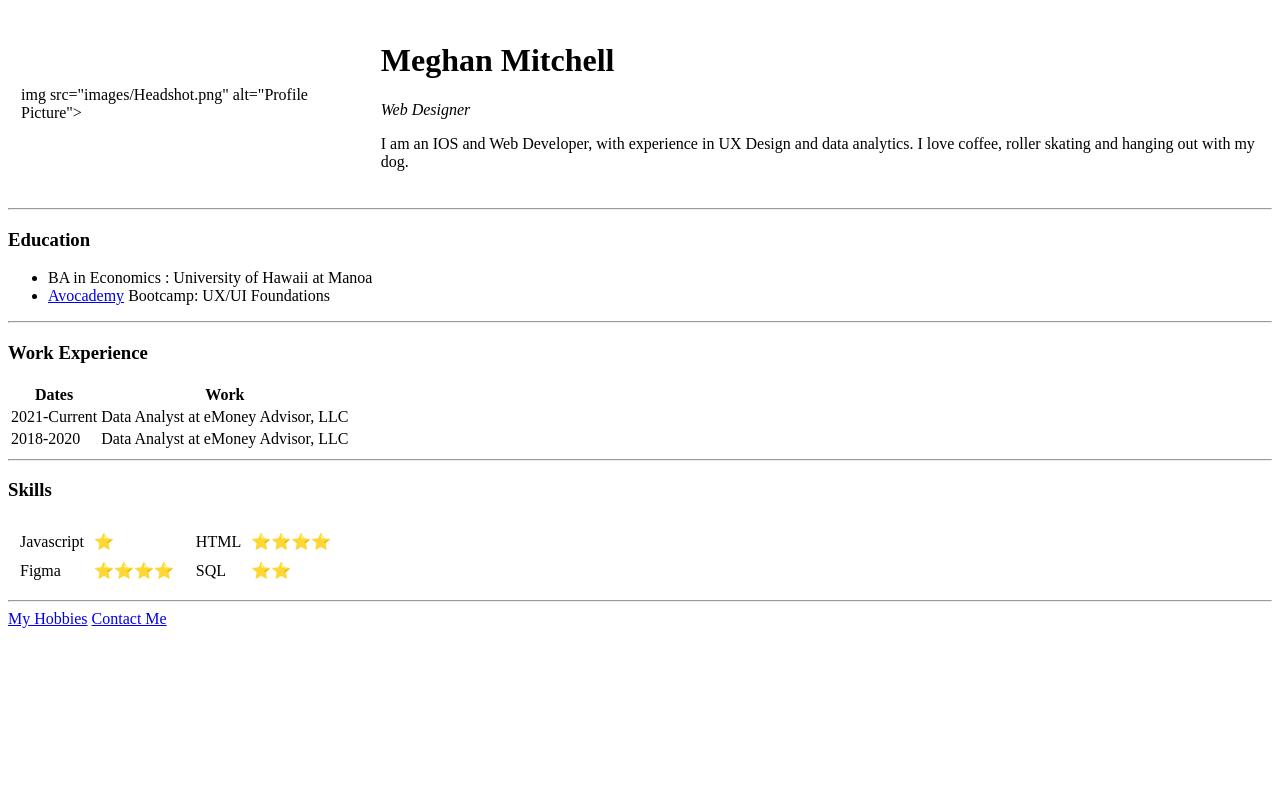
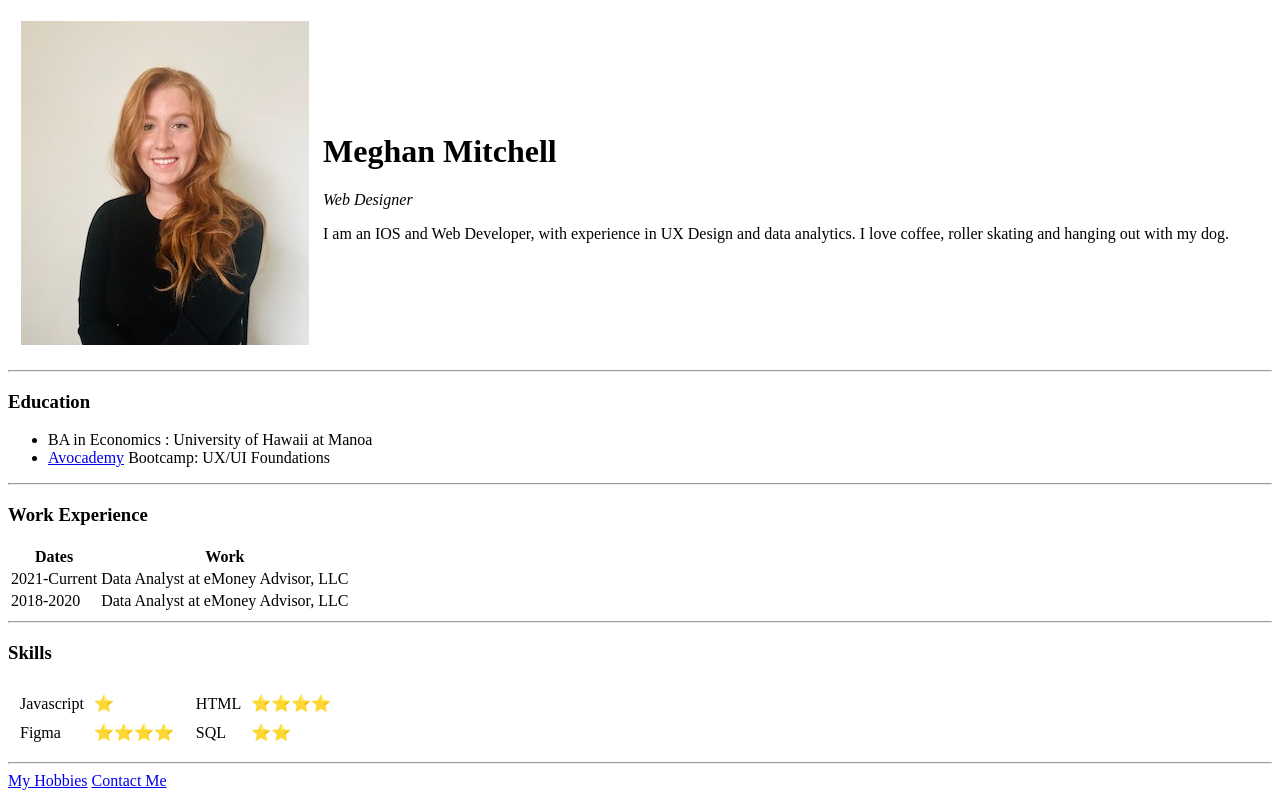
Before and after one commit to meghanmitch/CV, a plain HTML site: page index.html in a window 1280 px wide. Drawn offline with Linux system fonts and the light colour scheme.

Commit message:
Update index.html
left out a < for the image

```diff
--- a/index.html
+++ b/index.html
@@ -9,7 +9,7 @@
 <body>
   <table cellspacing=12>
     <tr>
-      <td> img src="images/Headshot.png" alt="Profile Picture"></td>
+      <td><img src="images/Headshot.png" alt="Profile Picture"></td>
       <td>  <h1>Meghan Mitchell</h1>
         <p><em>Web Designer</em></p>
         <p/>I am an IOS and Web Developer, with experience in UX Design and data analytics. I love coffee, roller skating and hanging out with my dog.</p></td>
```
